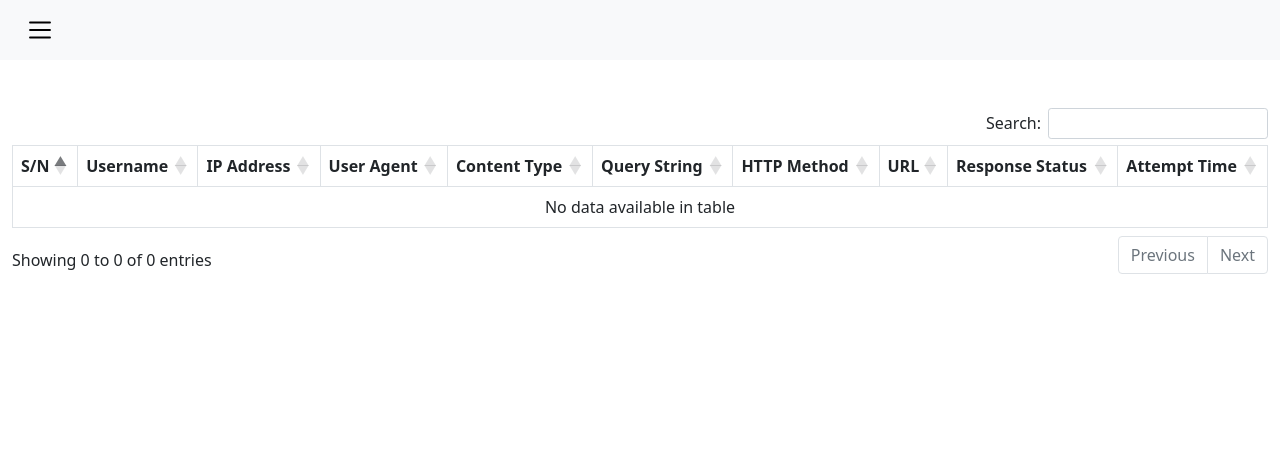
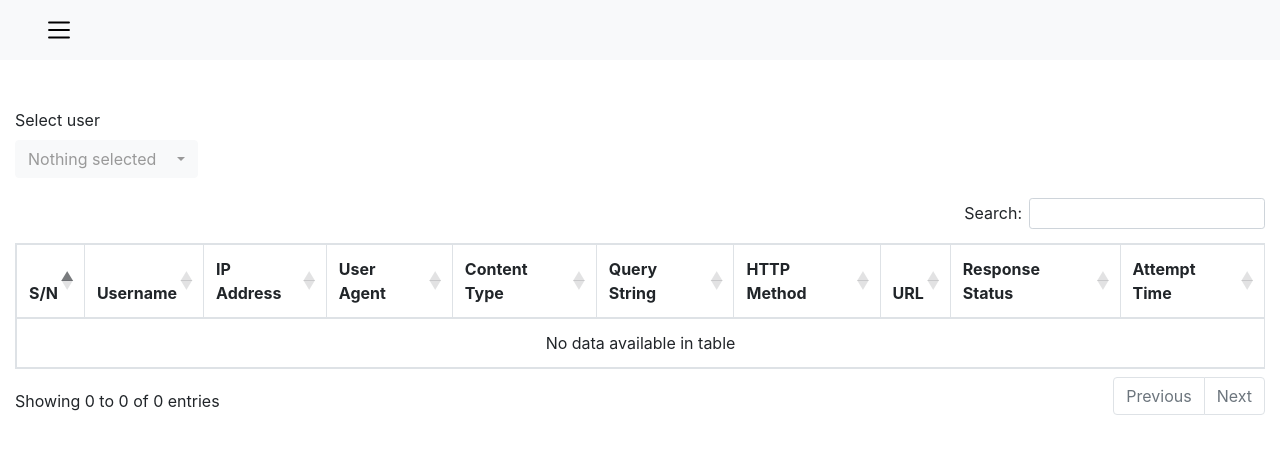
Before and after one commit to Emmarex/django-audit, a Django app: template dj_audit/templates/dj_audit/audit_list_page.html in a window 1280 px wide. Shown: the top 454 px of the page. Run offline with Django 3.2, Linux system fonts and the light colour scheme; the template is opened without the code that fills it, so the values that code supplies are empty; some libraries are stand-ins or nearby versions.

Commit message:
page filtering to audit page

```diff
--- a/dj_audit/templates/dj_audit/audit_list_page.html
+++ b/dj_audit/templates/dj_audit/audit_list_page.html
@@ -5,12 +5,33 @@ Audit Logs
 {% endblock %}
 
 {% block additional_styles %}
-<!-- <link rel="stylesheet" href="https://cdn.datatables.net/1.11.3/css/jquery.dataTables.min.css"> -->
-<link rel="stylesheet" href="https://cdn.datatables.net/1.11.3/css/dataTables.bootstrap5.min.css">
+<link rel="stylesheet" href="https://cdn.datatables.net/1.11.3/css/dataTables.bootstrap4.min.css">
+<link rel="stylesheet"
+    href="https://cdnjs.cloudflare.com/ajax/libs/bootstrap-select/1.13.17/css/bootstrap-select.min.css"
+    integrity="sha512-8IKwXYhvXkrNGaU06NnGsiDqJign94kk5+AAdTu4wR3hkuU5x2Weo1evN3xYSpnRtIJNLwAT2/R4ITAAv0IhdA=="
+    crossorigin="anonymous" referrerpolicy="no-referrer" />
 {% endblock %}
 
 {% block page_content %}
-<div class="page_table mt-5 mb-5 ml-3 mr-3">
+<div class="row mt-5">
+    <div class="col-md-2 col-lg-2 col-sm-12">
+        <div class="form-group">
+            <label for="start_date">Select user</label>
+            <select class="form-control selectpicker" name="user_name" id="user_select">
+                <option value=""></option>
+                {% for user in users %}
+                <option
+                    value="{{ user.username }}"
+                    {% if request.GET.user_name == user.username %}selected="selected"{% endif %}
+                >
+                    {% firstof user.full_name user.username %}
+                </option>
+                {% endfor %}
+            </select>
+        </div>
+    </div>
+</div>
+<div class="page_table mt-1 mb-5 ">
     <table id="audit_table" class="table table-bordered">
         <!-- table-striped -->
         <thead>
@@ -29,16 +50,14 @@ Audit Logs
         </thead>
         <tbody>
             {% for audit in audit_logs %}
-            <tr
-                class="
+            <tr class="
                 {% if audit.response_status_code >= 200 and audit.response_status_code < 400 %}
                 table-success
                 {% elif audit.response_status_code >= 400 and audit.response_status_code < 500 %}
                 table-warning
                 {% elif audit.response_status_code >= 500 %}
                 table-danger
-                {% endif %}"
-            >
+                {% endif %}">
                 <td>{{ forloop.counter }}</td>
                 <td>{{ audit.user }}</td>
                 <td>{{ audit.ip_address }}</td>
@@ -58,13 +77,23 @@ Audit Logs
 
 {% block additional_scripts %}
 <script src="https://cdn.datatables.net/1.11.3/js/jquery.dataTables.min.js"></script>
-<script src="https://cdn.datatables.net/1.11.3/js/dataTables.bootstrap5.min.js"></script>
+<script src="https://cdn.datatables.net/1.11.3/js/dataTables.bootstrap4.min.js"></script>
+<script src="https://cdnjs.cloudflare.com/ajax/libs/bootstrap-select/1.13.17/js/bootstrap-select.min.js"
+    integrity="sha512-/xmIG37mK4F8x9kBvSoZjbkcQ4/y2AbV5wv+lr/xYhdZRjXc32EuRasTpg7yIdt0STl6xyIq+rwb4nbUmrU/1g=="
+    crossorigin="anonymous" referrerpolicy="no-referrer"></script>
 <script>
     $(document).ready(function () {
         $('#audit_table').DataTable({
             "pageLength": 50,
             "lengthChange": false
         });
+        $('.selectpicker').selectpicker();
+        $(".bootstrap-select").click(function () {
+            $(this).addClass("open");
+        });
+        $('#user_select').on('change', function(e){
+            window.location.href = `?user_name=${$('#user_select').val()}`
+        });
     });
 </script>
 {% endblock %}
--- a/dj_audit/templates/dj_audit/base.html
+++ b/dj_audit/templates/dj_audit/base.html
@@ -8,8 +8,8 @@
     <meta name="viewport" content="width=device-width, initial-scale=1.0">
     <title>{% block title %} {% endblock %}</title>
     <!-- Bootstrap -->
-    <link href="https://cdn.jsdelivr.net/npm/bootstrap@5.1.3/dist/css/bootstrap.min.css" rel="stylesheet"
-        integrity="sha384-1BmE4kWBq78iYhFldvKuhfTAU6auU8tT94WrHftjDbrCEXSU1oBoqyl2QvZ6jIW3" crossorigin="anonymous">
+    <link rel="stylesheet" href="https://cdn.jsdelivr.net/npm/bootstrap@4.6.0/dist/css/bootstrap.min.css"
+        integrity="sha384-B0vP5xmATw1+K9KRQjQERJvTumQW0nPEzvF6L/Z6nronJ3oUOFUFpCjEUQouq2+l" crossorigin="anonymous">
     <link rel="stylesheet" type="text/css" href="{% static 'dj_audit/css/base.css' %}" />
 
     {% block additional_styles %}
@@ -74,11 +74,11 @@
 
 </body>
 
-<script src="https://code.jquery.com/jquery-3.6.0.min.js"
-    integrity="sha256-/xUj+3OJU5yExlq6GSYGSHk7tPXikynS7ogEvDej/m4=" crossorigin="anonymous"></script>
-<!-- JavaScript Bundle with Popper -->
-<script src="https://cdn.jsdelivr.net/npm/bootstrap@5.1.3/dist/js/bootstrap.bundle.min.js"
-    integrity="sha384-ka7Sk0Gln4gmtz2MlQnikT1wXgYsOg+OMhuP+IlRH9sENBO0LRn5q+8nbTov4+1p" crossorigin="anonymous">
+<script src="https://code.jquery.com/jquery-3.5.1.slim.min.js"
+    integrity="sha384-DfXdz2htPH0lsSSs5nCTpuj/zy4C+OGpamoFVy38MVBnE+IbbVYUew+OrCXaRkfj" crossorigin="anonymous">
+</script>
+<script src="https://cdn.jsdelivr.net/npm/bootstrap@4.6.0/dist/js/bootstrap.bundle.min.js"
+    integrity="sha384-Piv4xVNRyMGpqkS2by6br4gNJ7DXjqk09RmUpJ8jgGtD7zP9yug3goQfGII0yAns" crossorigin="anonymous">
 </script>
 <script src="{% static 'dj_audit/js/base.js' %}"></script>
 
```
Also changed, not shown: dj_audit/tests.py (+6 -2 lines), dj_audit/views.py (+8 -1 lines).
